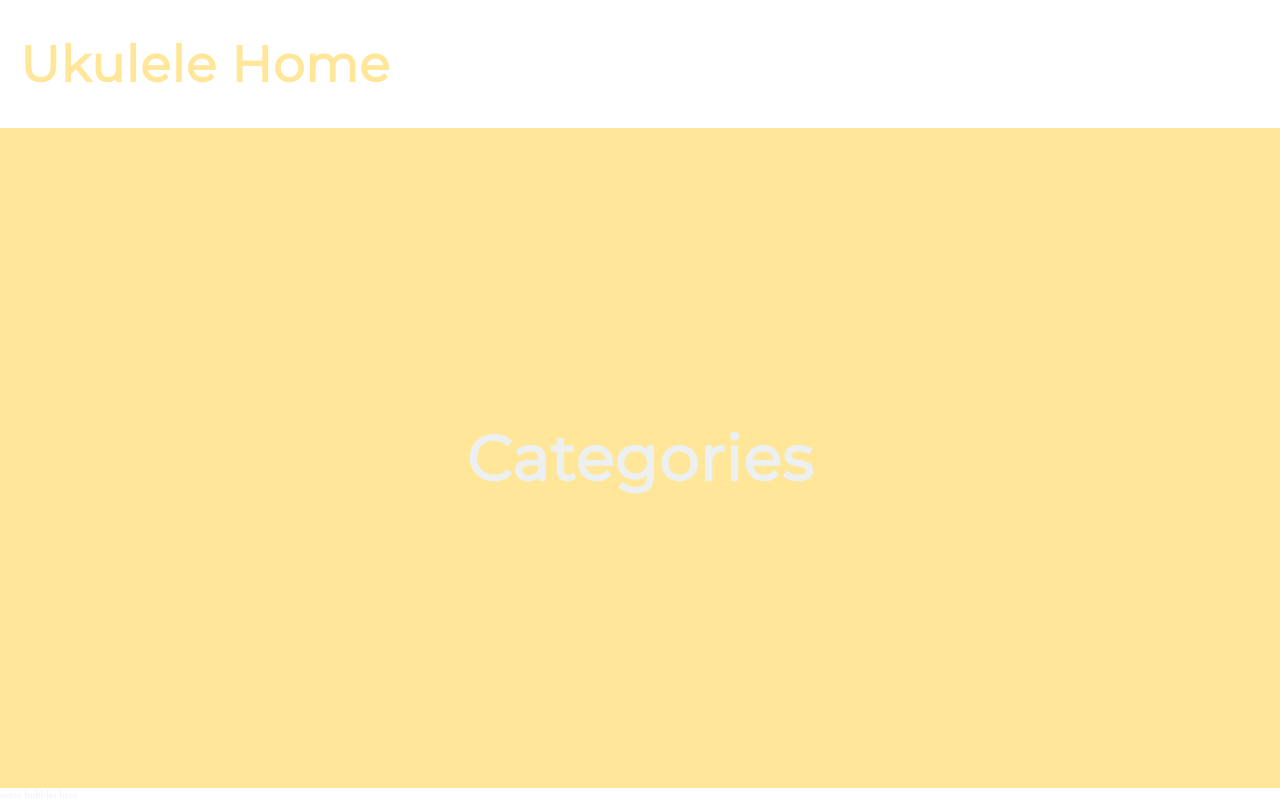
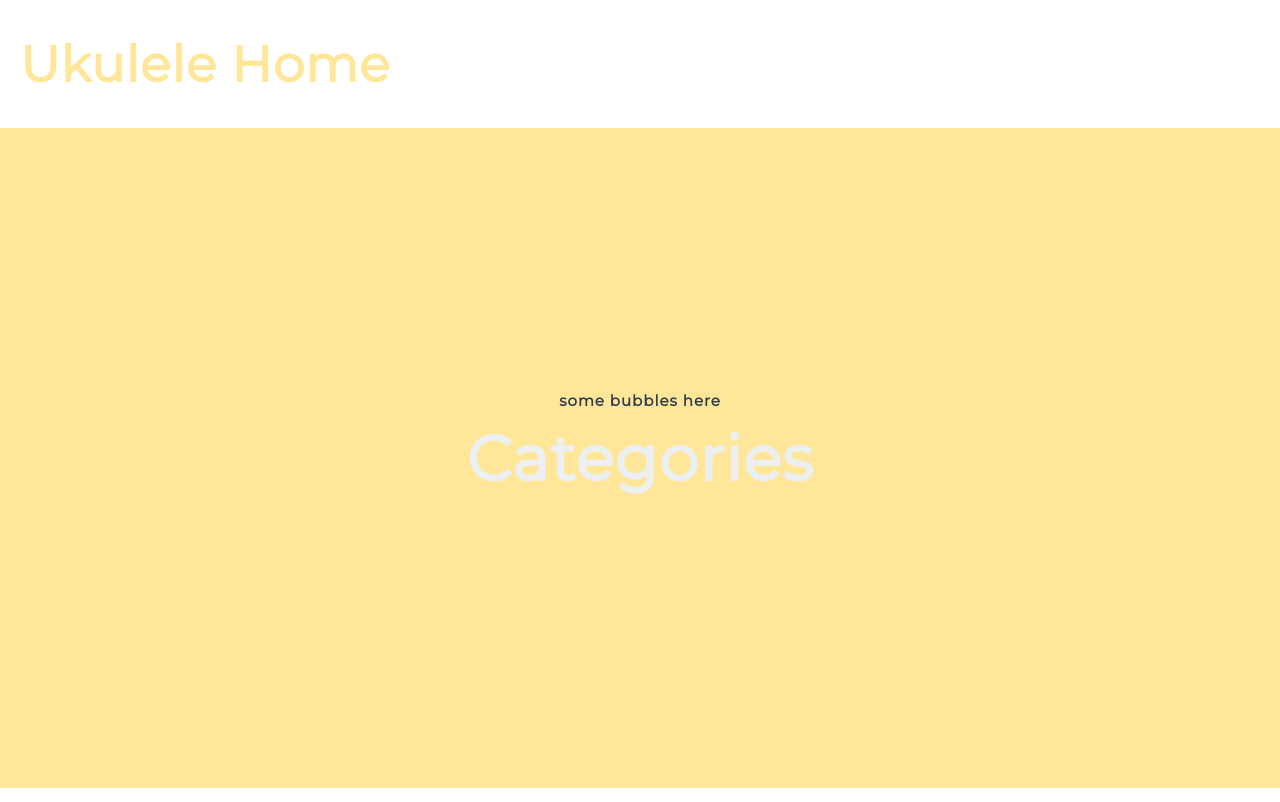
Before and after one commit to robie1373/ukulele-spa, a React app: page index.html in a window 1280 px wide. Built offline with nearby package versions, Linux system fonts and the light colour scheme.

Commit message:
styling junk

```diff
--- a/index.html
+++ b/index.html
@@ -23,7 +23,9 @@
     </section>
     <section class="color--darkgrey">
       <div class="color--cloud">
-        some bubbles here
+        <h2 class="color--darkgrey margin--none section__text--centered">
+          some bubbles here
+        </h2>
       </div>
     </section>
   </body>
```
